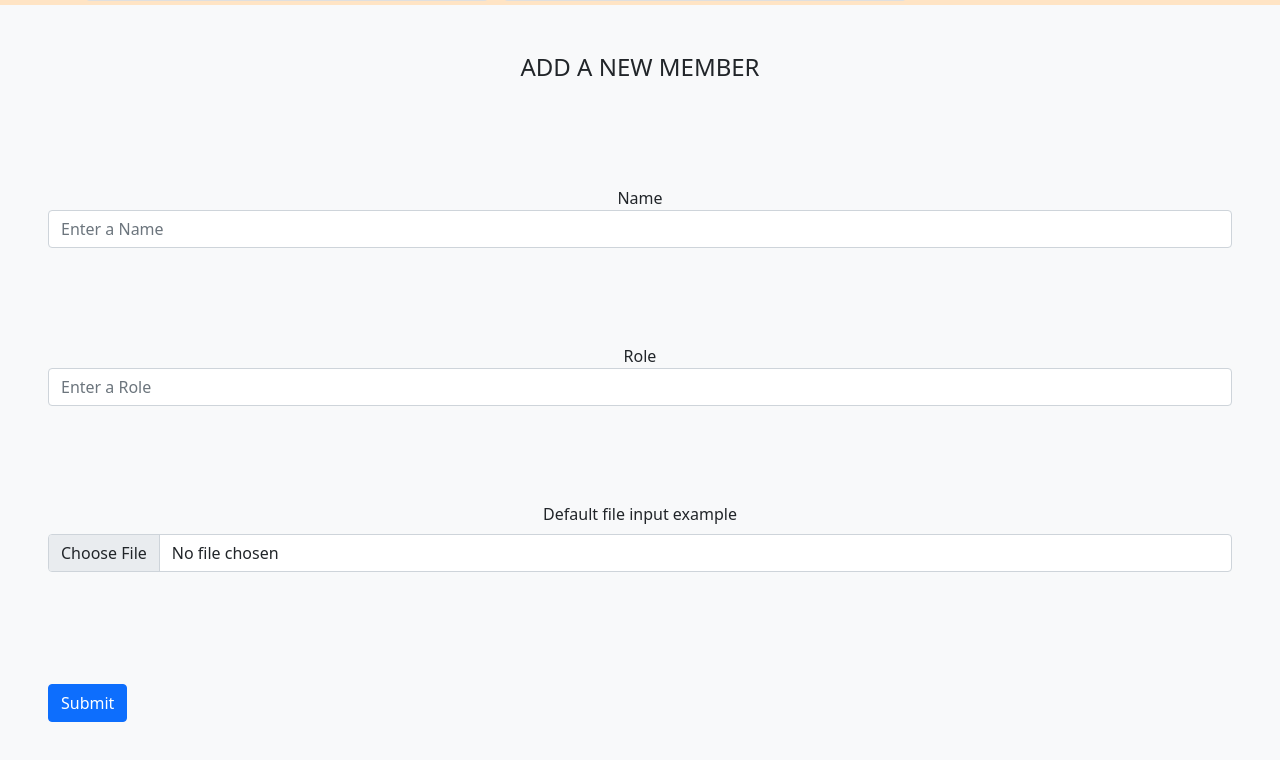
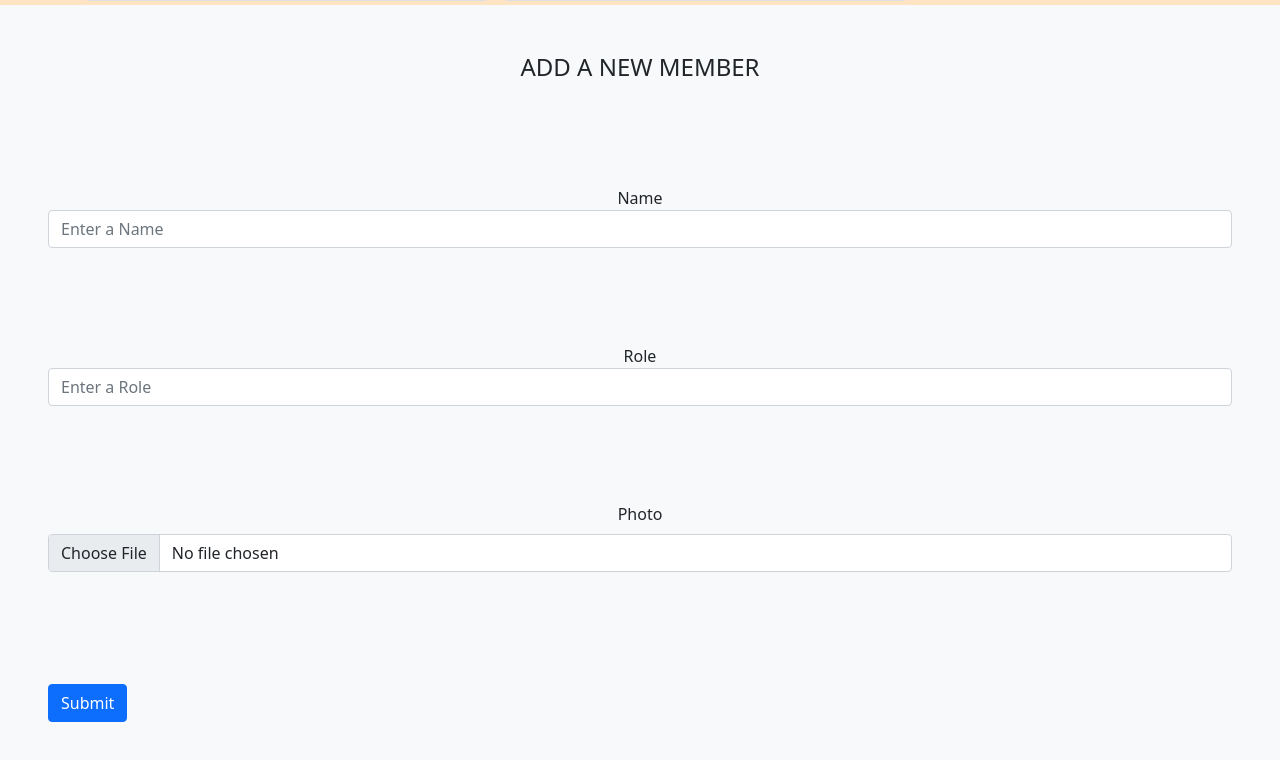
Before and after one commit to Dax2976/js-our-team, a plain HTML site: page index.html in a window 1280 px wide. Shown: the part 1821-2581 px from the top of the page. Drawn offline with nearby package versions, Linux system fonts and the light colour scheme.

Commit message:
fix form

```diff
--- a/index.html
+++ b/index.html
@@ -33,7 +33,7 @@
               <input type="Role" class="form-control" id="exampleInputPassword1" placeholder="Enter a Role">
             </div>
             <div class="mb-3 text-center p-5">
-                <label for="formFile" class="form-label">Default file input example</label>
+                <label for="formFile" class="form-label">Photo</label>
                 <input class="form-control" type="file" id="formFile">
               </div>
               <div class="align-item-center p-5">
```
